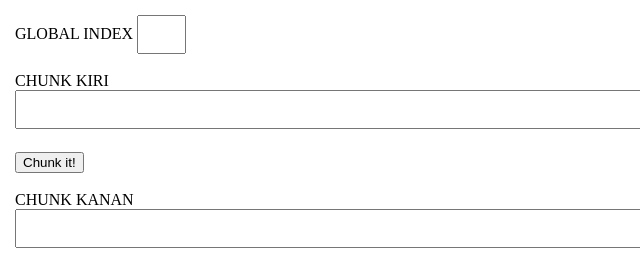
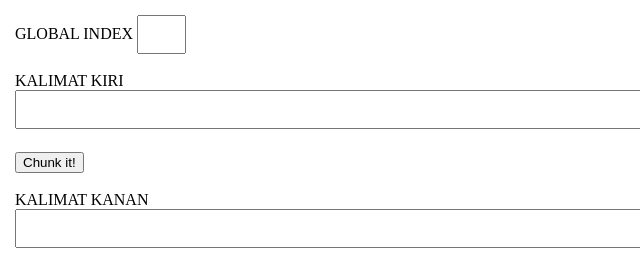
Before and after one commit to riochr17/iSTS-ID-Tools, a plain HTML site: page index.html in a window 1280 px wide. Shown: the top 259 px of the page, 0-640 px from the left. Drawn offline with Linux system fonts and the light colour scheme.

Commit message:
perbaikan minor

```diff
--- a/index.html
+++ b/index.html
@@ -133,7 +133,7 @@
         <br/>
 
         <!-- first -->
-        <div>CHUNK KIRI</div>
+        <div>KALIMAT KIRI</div>
         <div>
             <input type="text" class="input_chunk" name="" id="input_text" />
             <button id="submit_text" class="button_chunk">Submit Text</button>
@@ -143,7 +143,7 @@
         <button id="chunk_it" style="margin-top: 5px;">Chunk it!</button><br/><br/>
 
         <!-- second -->
-        <div>CHUNK KANAN</div>
+        <div>KALIMAT KANAN</div>
         <div>
             <input type="text" class="input_chunk" name="" id="input_text_2" />
             <button id="submit_text_2" class="button_chunk">Submit Text</button>
```
